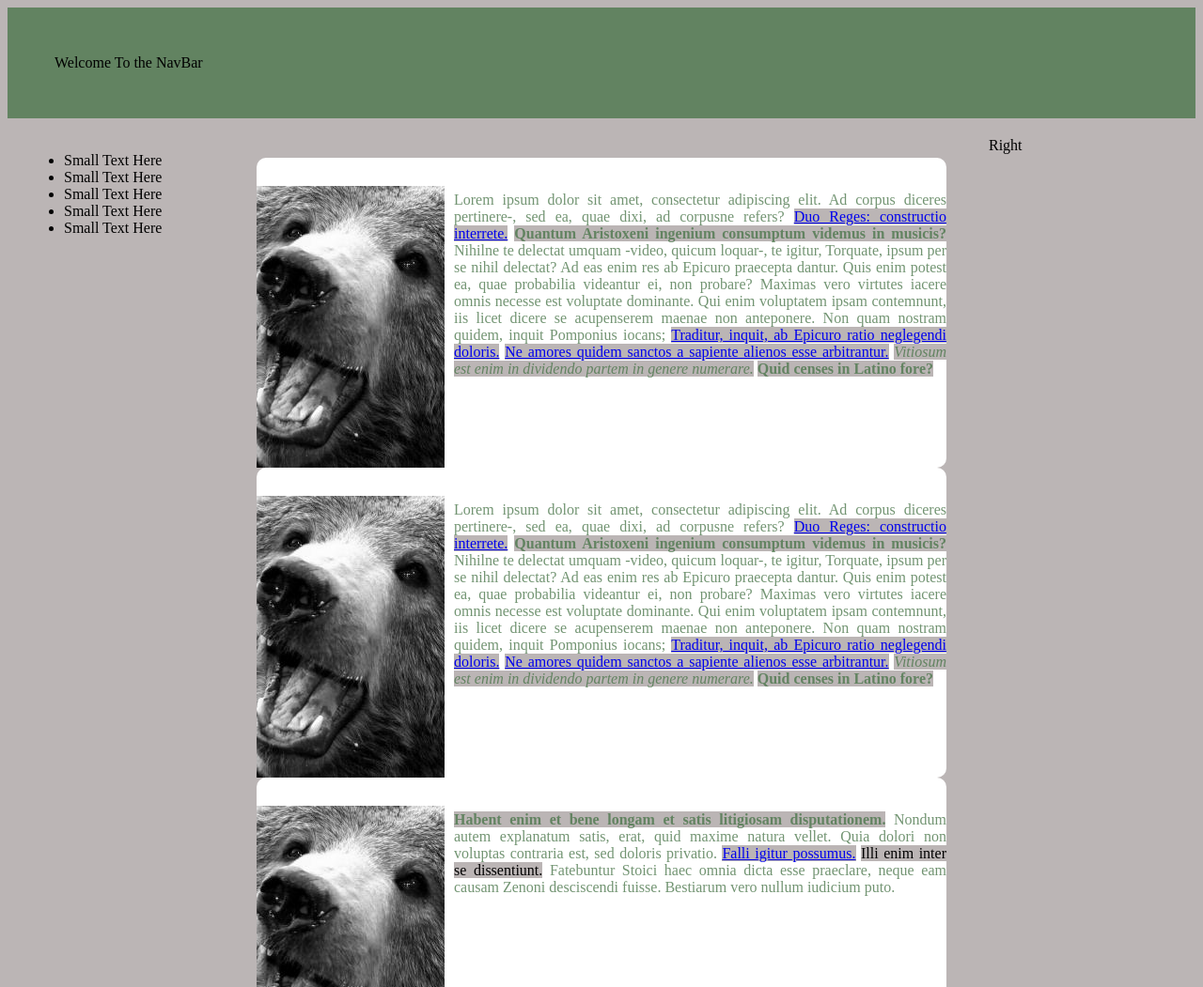
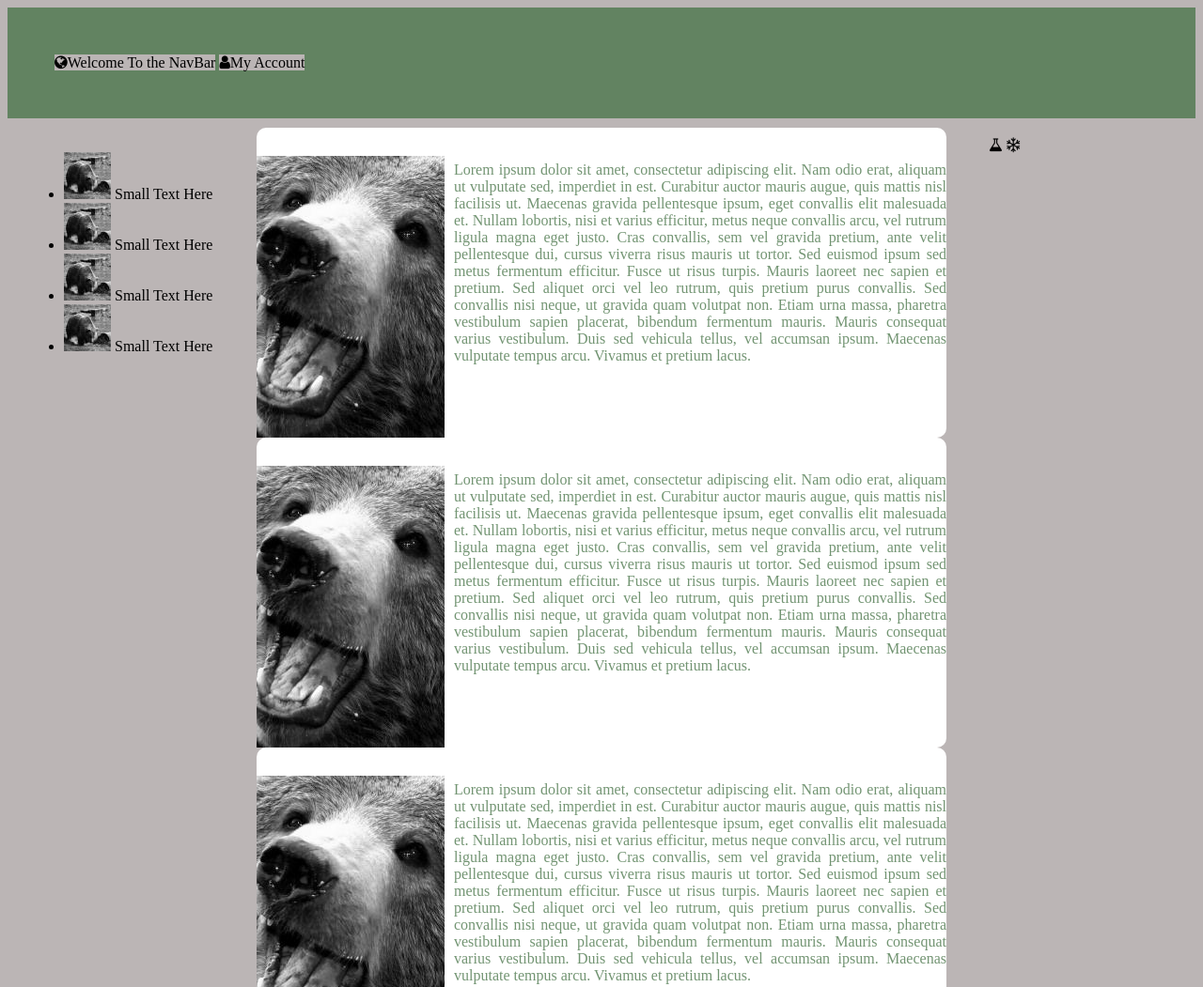
Before and after one commit to msheikh96/BAFL-Layout, a plain HTML site: page index.html in a window 1280 px wide. Shown: the top 1051 px of the page at 94% size. Drawn offline with Linux system fonts and the light colour scheme.

Commit message:
Update index.html

```diff
--- a/index.html
+++ b/index.html
@@ -11,77 +11,49 @@
 <body>
     <div class="MainContainer">
         <nav class="NavBar">
-            Welcome To the NavBar
+            <span class="websiteicon"><i class="fa fa-globe"></i>Welcome To the NavBar</span>
+            <span class="usericon"><i class="fa fa-user"></i>My Account</span>
+
         </nav>
         <div class="Content">
             <div class="Left">
                 <ul>
                     <li>
-                        Small Text Here
+                        <img src="myimages/50.jpeg"> Small Text Here
                     </li>
                     <li>
-                        Small Text Here
+                        <img src="myimages/50.jpeg"> Small Text Here
                     </li>
                     <li>
-                        Small Text Here
+                        <img src="myimages/50.jpeg"> Small Text Here
                     </li>
                     <li>
-                        Small Text Here
-                    </li>
-                    <li>
-                        Small Text Here
+                        <img src="myimages/50.jpeg"> Small Text Here
                     </li>
                 </ul>
             </div>
             <div class="Center">
-                <p>
 
                     <div class="Text">
                     <img class="imgclass" src="myimages/300.jpeg"/>
-                <p>Lorem ipsum dolor sit amet, consectetur adipiscing elit. Ad corpus diceres pertinere-, sed ea, quae
-                    dixi, ad corpusne refers? <a href="http://loripsum.net/" target="_blank">Duo Reges: constructio
-                        interrete.</a> <b>Quantum Aristoxeni ingenium consumptum videmus in musicis?</b> Nihilne te
-                    delectat umquam -video, quicum loquar-, te igitur, Torquate, ipsum per se nihil delectat? Ad eas
-                    enim res ab Epicuro praecepta dantur. Quis enim potest ea, quae probabilia videantur ei, non
-                    probare? Maximas vero virtutes iacere omnis necesse est voluptate dominante. Qui enim voluptatem
-                    ipsam contemnunt, iis licet dicere se acupenserem maenae non anteponere. Non quam nostram quidem,
-                    inquit Pomponius iocans; <a href="http://loripsum.net/" target="_blank">Traditur, inquit, ab Epicuro
-                        ratio neglegendi doloris.</a> <a href="http://loripsum.net/" target="_blank">Ne amores quidem
-                        sanctos a sapiente alienos esse arbitrantur.</a> <i>Vitiosum est enim in dividendo partem in
-                        genere numerare.</i> <b>Quid censes in Latino fore?</b> </p>
-                    </div>
-
-
-
-
-                    <div class="Text">
-                    <img class="imgclass" src="myimages/300.jpeg"/>
-                <p>Lorem ipsum dolor sit amet, consectetur adipiscing elit. Ad corpus diceres pertinere-, sed ea, quae
-                    dixi, ad corpusne refers? <a href="http://loripsum.net/" target="_blank">Duo Reges: constructio
-                        interrete.</a> <b>Quantum Aristoxeni ingenium consumptum videmus in musicis?</b> Nihilne te
-                    delectat umquam -video, quicum loquar-, te igitur, Torquate, ipsum per se nihil delectat? Ad eas
-                    enim res ab Epicuro praecepta dantur. Quis enim potest ea, quae probabilia videantur ei, non
-                    probare? Maximas vero virtutes iacere omnis necesse est voluptate dominante. Qui enim voluptatem
-                    ipsam contemnunt, iis licet dicere se acupenserem maenae non anteponere. Non quam nostram quidem,
-                    inquit Pomponius iocans; <a href="http://loripsum.net/" target="_blank">Traditur, inquit, ab Epicuro
-                        ratio neglegendi doloris.</a> <a href="http://loripsum.net/" target="_blank">Ne amores quidem
-                        sanctos a sapiente alienos esse arbitrantur.</a> <i>Vitiosum est enim in dividendo partem in
-                        genere numerare.</i> <b>Quid censes in Latino fore?</b> </p>
+                    <p>Lorem ipsum dolor sit amet, consectetur adipiscing elit. Nam odio erat, aliquam ut vulputate sed, imperdiet in est. Curabitur auctor mauris augue, quis mattis nisl facilisis ut. Maecenas gravida pellentesque ipsum, eget convallis elit malesuada et. Nullam lobortis, nisi et varius efficitur, metus neque convallis arcu, vel rutrum ligula magna eget justo. Cras convallis, sem vel gravida pretium, ante velit pellentesque dui, cursus viverra risus mauris ut tortor. Sed euismod ipsum sed metus fermentum efficitur. Fusce ut risus turpis. Mauris laoreet nec sapien et pretium. Sed aliquet orci vel leo rutrum, quis pretium purus convallis. Sed convallis nisi neque, ut gravida quam volutpat non. Etiam urna massa, pharetra vestibulum sapien placerat, bibendum fermentum mauris. Mauris consequat varius vestibulum. Duis sed vehicula tellus, vel accumsan ipsum. Maecenas vulputate tempus arcu. Vivamus et pretium lacus.</p>
                     </div>
 
                     <div class="Text">
                         <img class="imgclass" src="myimages/300.jpeg"/>
-                <p><b>Habent enim et bene longam et satis litigiosam disputationem.</b> Nondum autem explanatum satis,
-                    erat, quid maxime natura vellet. Quia dolori non voluptas contraria est, sed doloris privatio. <a
-                        href="http://loripsum.net/" target="_blank">Falli igitur possumus.</a> <mark>Illi enim inter se
-                        dissentiunt.</mark> Fatebuntur Stoici haec omnia dicta esse praeclare, neque eam causam Zenoni
-                    desciscendi fuisse. Bestiarum vero nullum iudicium puto. </p>
-                    </div>
+                        <p>Lorem ipsum dolor sit amet, consectetur adipiscing elit. Nam odio erat, aliquam ut vulputate sed, imperdiet in est. Curabitur auctor mauris augue, quis mattis nisl facilisis ut. Maecenas gravida pellentesque ipsum, eget convallis elit malesuada et. Nullam lobortis, nisi et varius efficitur, metus neque convallis arcu, vel rutrum ligula magna eget justo. Cras convallis, sem vel gravida pretium, ante velit pellentesque dui, cursus viverra risus mauris ut tortor. Sed euismod ipsum sed metus fermentum efficitur. Fusce ut risus turpis. Mauris laoreet nec sapien et pretium. Sed aliquet orci vel leo rutrum, quis pretium purus convallis. Sed convallis nisi neque, ut gravida quam volutpat non. Etiam urna massa, pharetra vestibulum sapien placerat, bibendum fermentum mauris. Mauris consequat varius vestibulum. Duis sed vehicula tellus, vel accumsan ipsum. Maecenas vulputate tempus arcu. Vivamus et pretium lacus.</p>
+                        </div>
 
-                </p>
+
+                        <div class="Text">
+                            <img class="imgclass" src="myimages/300.jpeg"/>
+                            <p>Lorem ipsum dolor sit amet, consectetur adipiscing elit. Nam odio erat, aliquam ut vulputate sed, imperdiet in est. Curabitur auctor mauris augue, quis mattis nisl facilisis ut. Maecenas gravida pellentesque ipsum, eget convallis elit malesuada et. Nullam lobortis, nisi et varius efficitur, metus neque convallis arcu, vel rutrum ligula magna eget justo. Cras convallis, sem vel gravida pretium, ante velit pellentesque dui, cursus viverra risus mauris ut tortor. Sed euismod ipsum sed metus fermentum efficitur. Fusce ut risus turpis. Mauris laoreet nec sapien et pretium. Sed aliquet orci vel leo rutrum, quis pretium purus convallis. Sed convallis nisi neque, ut gravida quam volutpat non. Etiam urna massa, pharetra vestibulum sapien placerat, bibendum fermentum mauris. Mauris consequat varius vestibulum. Duis sed vehicula tellus, vel accumsan ipsum. Maecenas vulputate tempus arcu. Vivamus et pretium lacus.</p>
+                            </div>
+
             </div>
             <div class="Right">
-                Right
+                <i class="fa fa-flask"></i>
+                <i class="fa fa-snowflake-o"></i>
             </div>
         </div>
     </div>
```
